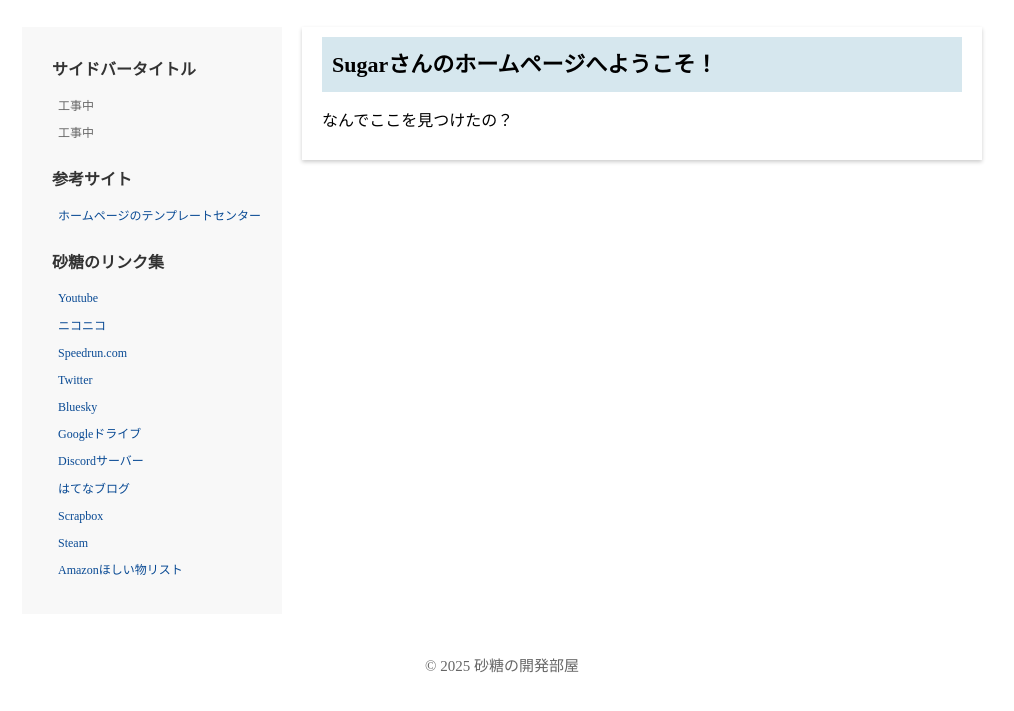
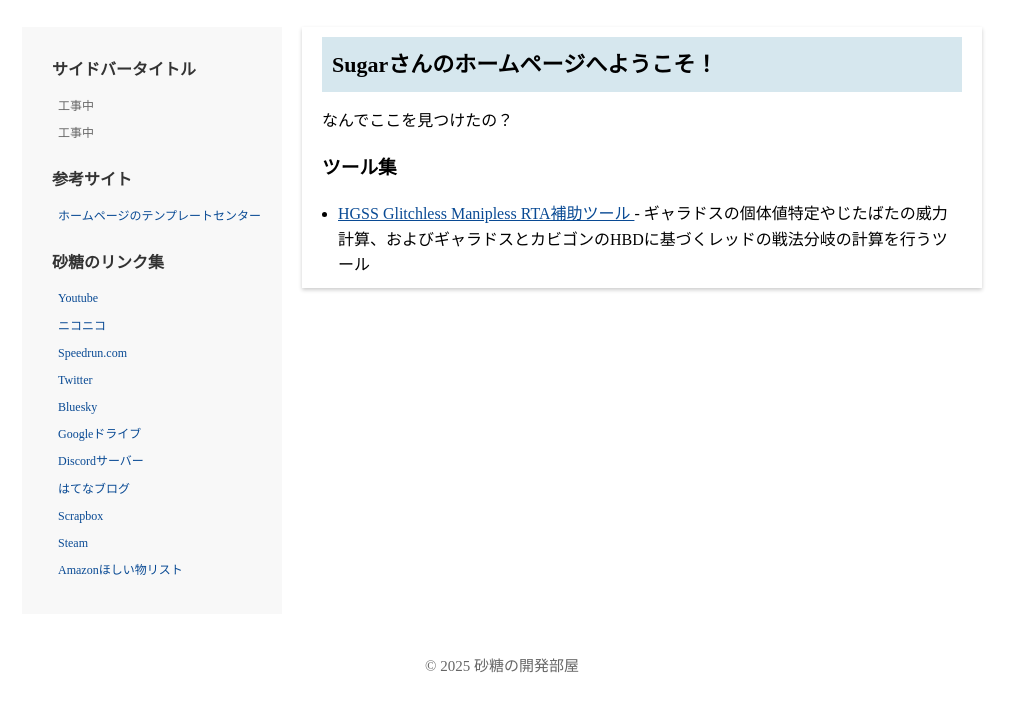
Before and after one commit to SugarChu-D/SugarChu-D.github.io, a plain HTML site: page index.html in a window 1280 px wide. Shown: the part 93-804 px from the top of the page, without its empty margins (138-1152 px from the left). Drawn offline with Linux system fonts and the light colour scheme.

Commit message:
gyarados-helperを実装したので反映

```diff
--- a/index.html
+++ b/index.html
@@ -3,8 +3,9 @@
 	<head>
 		<meta charset="utf-8">
 		<title>砂糖の開発部屋</title>
-		<meta name="keywords" content="ページのキーワードA,B,C">
-		<meta name="description" content="ページの説明">
+		<meta name="description" content="主にポケモンのRTAをしている砂糖のウェブサイトです。Javascriptで書かれたツール集をまとめています。">
+		<meta name="author" content="Sugar">
+		<meta name="keywords" content="砂糖, Sugar, RTA, ポケモン, ゲーム, 実況, ツール, 開発, C++, Python, JavaScript, HTML, CSS">
 		<meta name="viewport" content="width=device-width, initial-scale=1">
 		<link rel="stylesheet" href="style.css">
 	</head>
@@ -20,6 +21,13 @@
 				<div class="inner">
 					<h2>Sugarさんのホームページへようこそ！</h2>
 					<p>なんでここを見つけたの？</p>
+					<h3>ツール集</h3>
+					<ul>
+						<li>
+							<a href="https://sugarchu-d.github.io/gyarados-helper-jp/" target="_blank" rel="noopener noreferrer">
+								HGSS Glitchless Manipless RTA補助ツール
+							</a> - ギャラドスの個体値特定やじたばたの威力計算、およびギャラドスとカビゴンのHBDに基づくレッドの戦法分岐の計算を行うツール
+						</li>
 				</div>
 				<aside>
 					<div class="left-title">サイドバータイトル</div>
```
